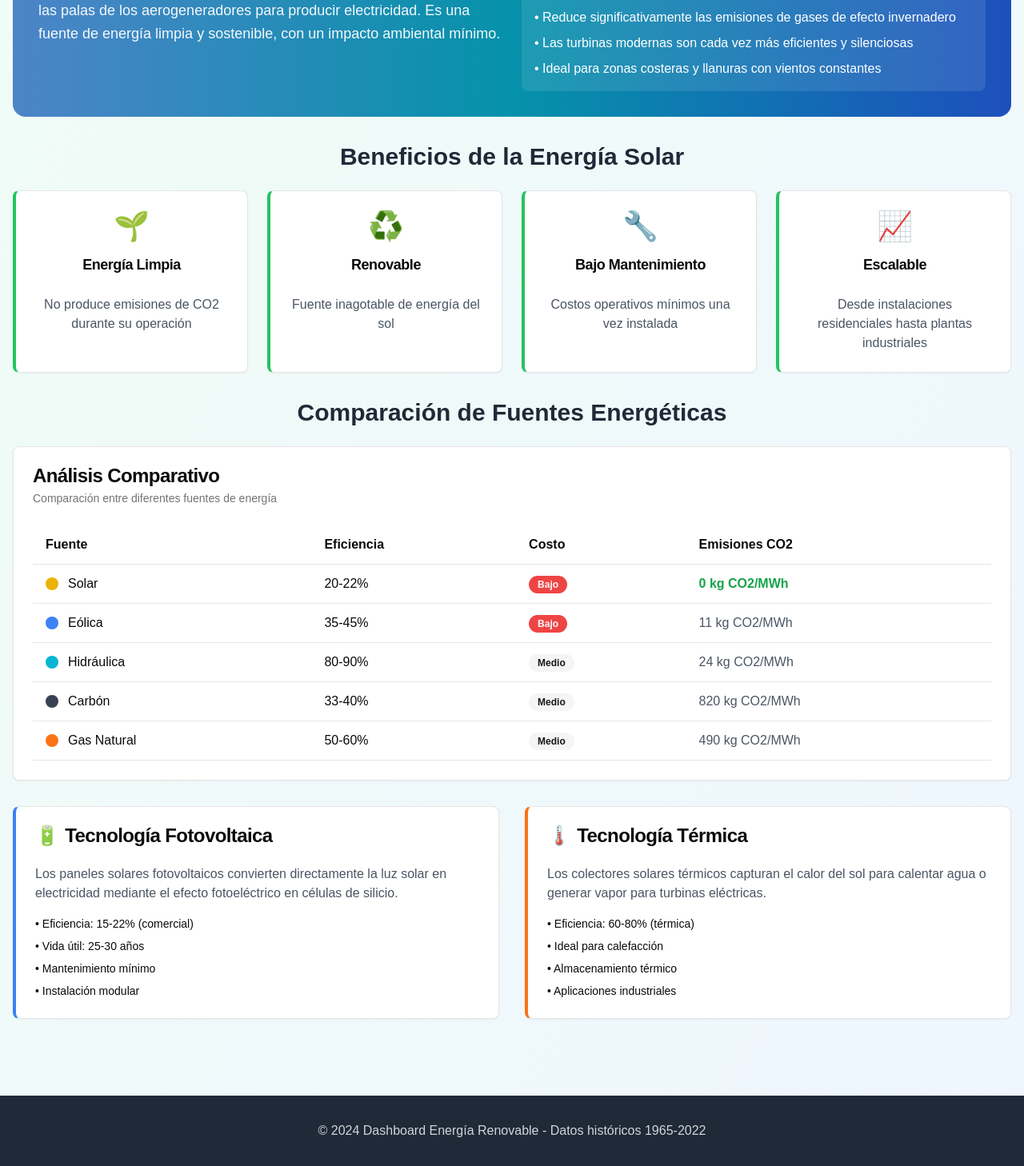
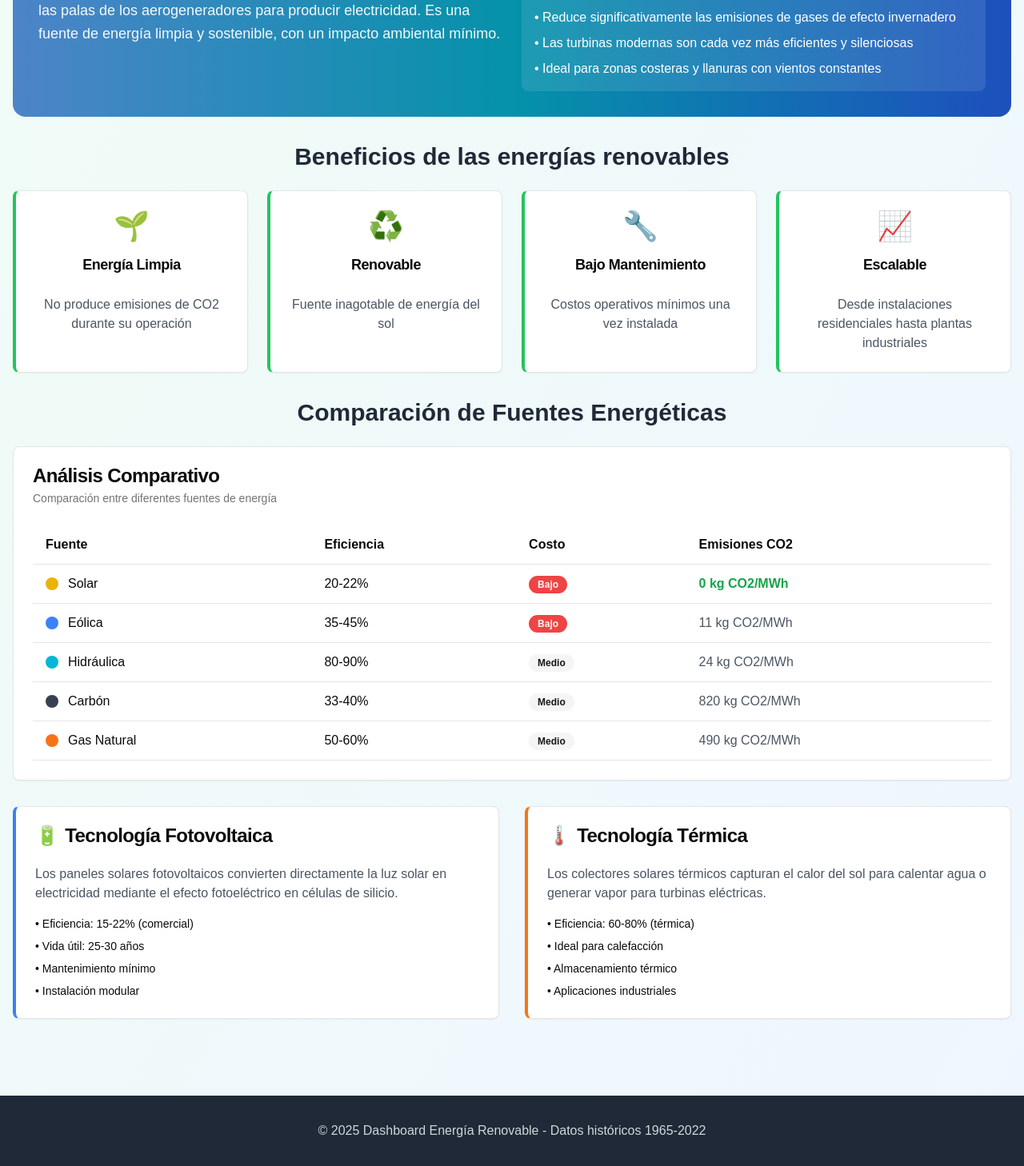
Before and after one commit to MT1504-COFFEE/NeoWatts, a Next.js app: page / in a window 1280 px wide. Shown: the part 683-2141 px from the top of the page at 80% size. Built offline with nearby package versions, Linux system fonts and the light colour scheme.

Commit message:
Cambios en footer

```diff
--- a/app/components/SolarInfoSection.tsx
+++ b/app/components/SolarInfoSection.tsx
@@ -245,7 +245,7 @@ export default function SolarInfoSection() {
 
       {/* Benefits Section */}
       <div>
-        <h3 className="text-3xl font-bold text-gray-800 mb-6 text-center">Beneficios de la Energía Solar</h3>
+        <h3 className="text-3xl font-bold text-gray-800 mb-6 text-center">Beneficios de las energías renovables</h3>
         <div className="grid md:grid-cols-2 lg:grid-cols-4 gap-6">
           {benefits.map((benefit, index) => (
             <Card key={index} className="hover:shadow-lg transition-shadow duration-300 border-l-4 border-l-green-500">
--- a/app/page.tsx
+++ b/app/page.tsx
@@ -77,7 +77,7 @@ export default function Home() {
       {/* Footer */}
       <footer className="bg-gray-800 text-white py-8 mt-16">
         <div className="container mx-auto px-4 text-center">
-          <p className="text-gray-300">© 2024 Dashboard Energía Renovable - Datos históricos 1965-2022</p>
+          <p className="text-gray-300">© 2025 Dashboard Energía Renovable - Datos históricos 1965-2022</p>
         </div>
       </footer>
     </div>
```
